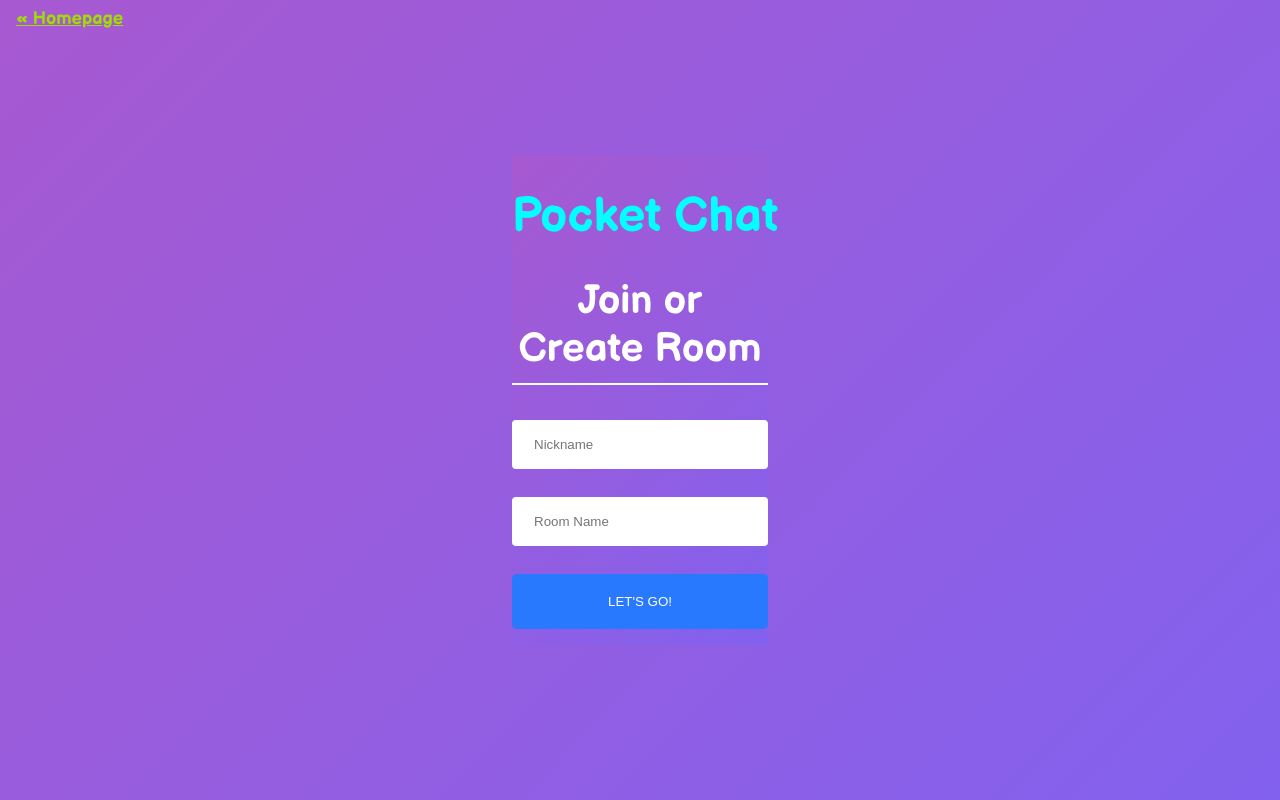
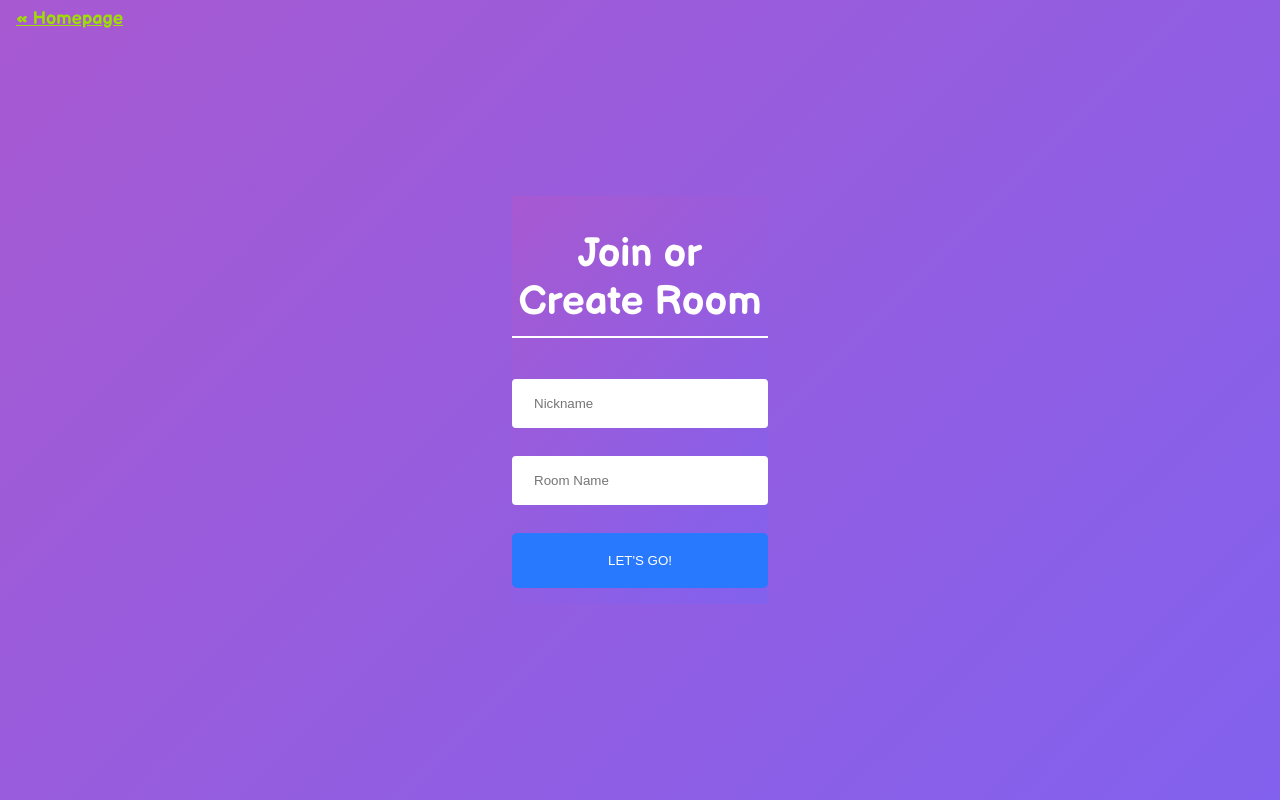
Before and after one commit to Senophyx/pocket-chat-client, a React (Create React App) app: page / in a window 1280 px wide. Built offline with nearby package versions, Linux system fonts and the light colour scheme.

Commit message:
Update Join.js

```diff
--- a/src/components/Join/Join.js
+++ b/src/components/Join/Join.js
@@ -15,9 +15,7 @@ export default function SignIn() {
        @import url('https://fonts.googleapis.com/css2?family=Balsamiq+Sans:wght@700&display=swap');
        </style>
        <a href="https://pocket-chat.xyz/" class="topleft">&laquo; Homepage</a>
-       <h1 className="head_logo">Pocket Chat</h1>
-       <p> </p>
-       <h1 className="heading">Join or Create Room</h1>
+       <h2 className="heading">Join or Create Room</h2>
      </div>
      <div>
        <input placeholder="Nickname" className="joinInput" type="text" onChange={(event) => setName(event.target.value)} />
```
